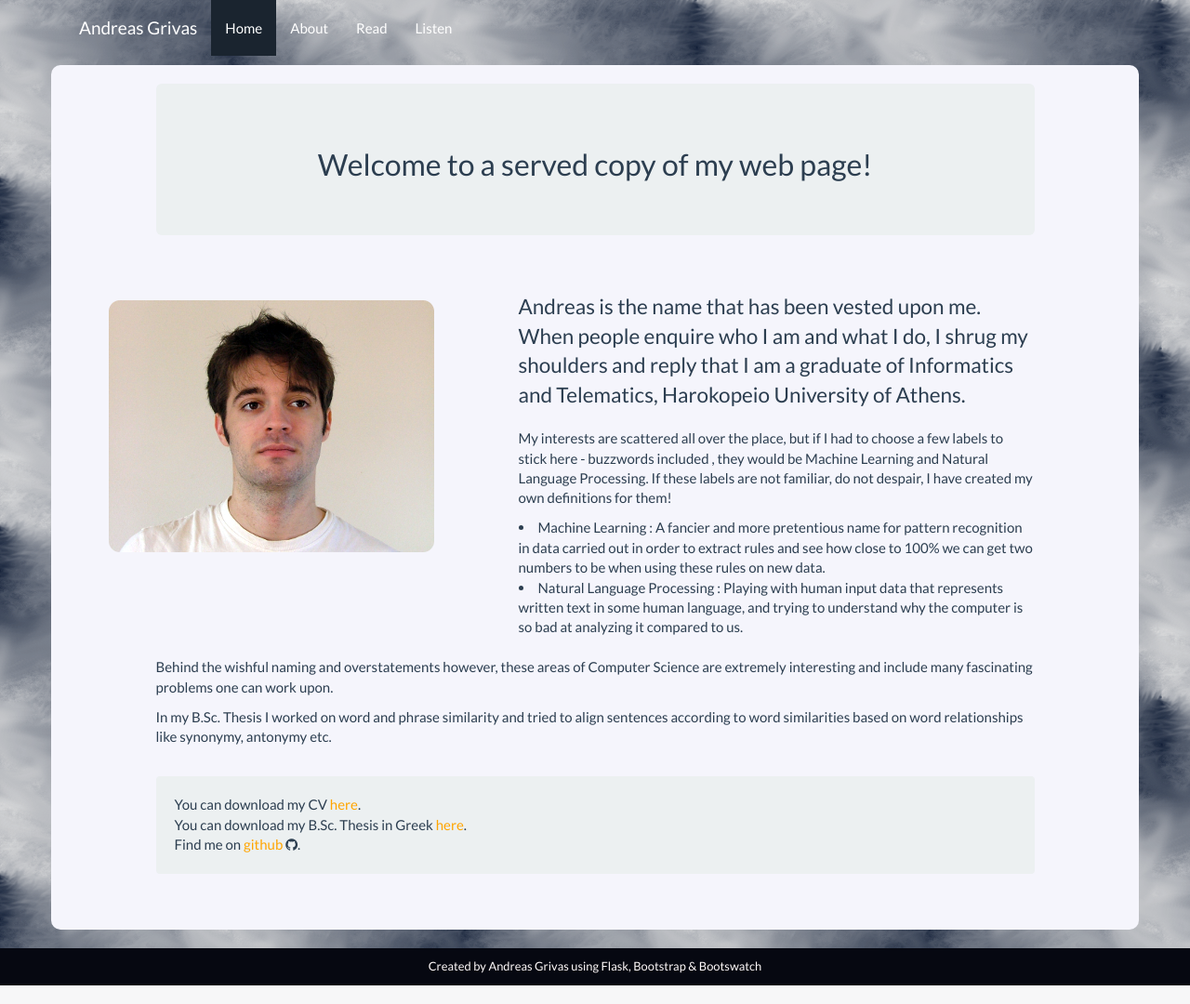
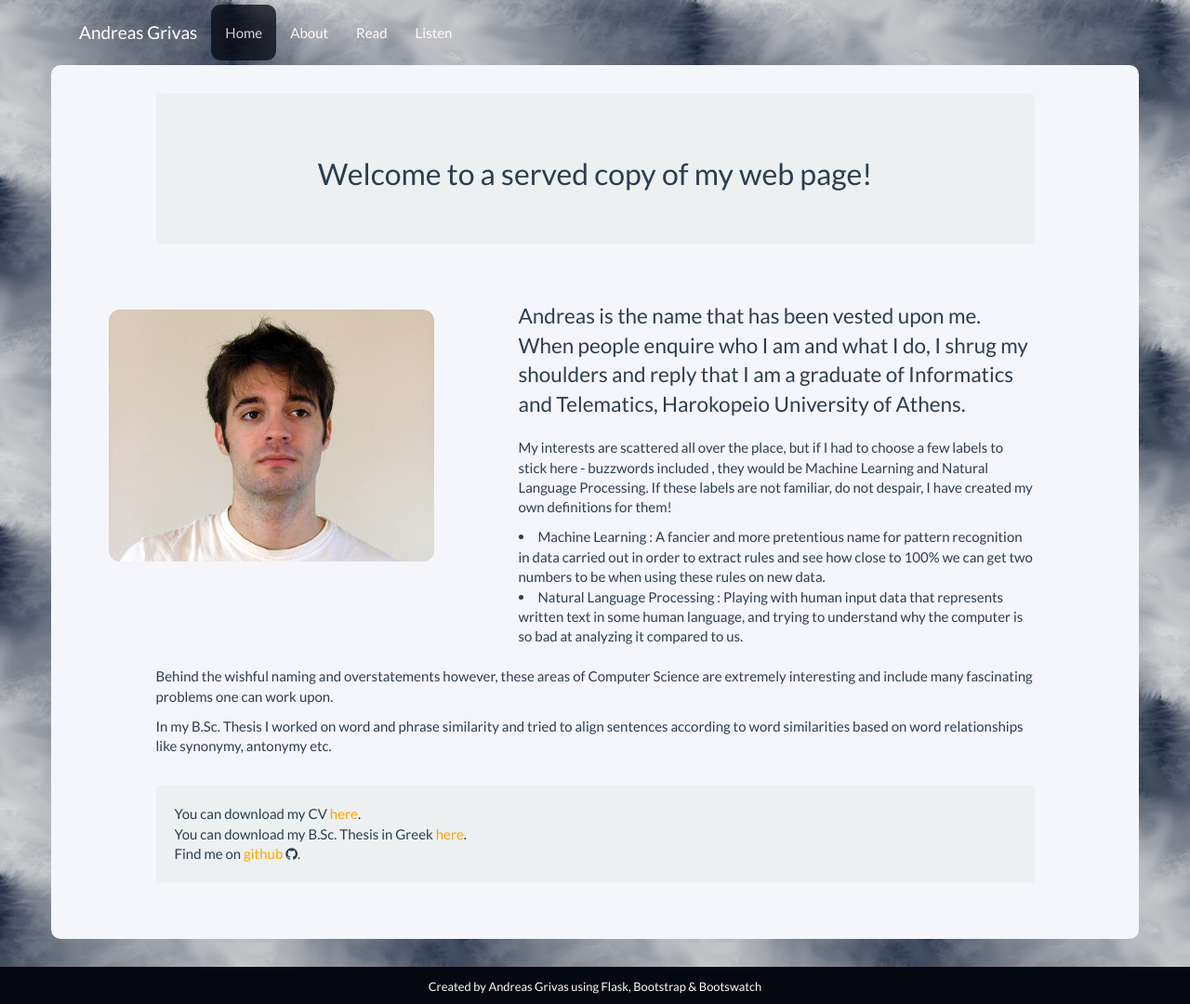
Before and after one commit to andreasgrv/website, a Flask app: page / in a window 1280 px wide. Shown: the whole page at 93% size. Run offline with Flask 2, Linux system fonts and the light colour scheme; parts of the project's set-up code (start-up, migrations or seed data) failed here and were passed over; some libraries are stand-ins or nearby versions.

Commit message:
beautified with rounded border etc

```diff
--- a/static/style.css
+++ b/static/style.css
@@ -15,8 +15,7 @@ body{
 	background-color: #f5f5fc;
 	border-radius: 10px;
 	padding-bottom: 40px;
-	padding-top: 20px;
-	margin-top: 10px;
+	padding-top: 30px;
 	margin-bottom: 60px;
 }
 
@@ -32,21 +31,36 @@ body{
     background: transparent;
 }
 
-.navbar-collapse
-{
-    width: 100%;
-    text-align: center;
+.footer{
+	height:40px;
+	margin-top:-30px;
+	padding-top:10px;
 }
 
-.footer{
-	height:40px;
-	margin-top:-40px;
-	padding-top:8px;
+.navbar-default{
+    margin-top:5px;
+    margin-bottom:5px;
 }
 
+.navbar-nav > li > a{
+    color:snow !important;
+}
 
-.navbar-collapse > a{
-    color:snow !important;
+.navbar-nav > li > a{
+    border-radius:10px !important;
+}
+
+.navbar-nav > li > a:hover{
+    color:#1d84f9 !important;
+}
+
+.navbar-nav > .active > a{
+    background: #060811 !important;
+    opacity: 0.75;
+}
+
+.navbar-nav > .active > a:hover{
+    color:#1d84f9 !important;
 }
 
 .well > a{
--- a/templates/layout.html
+++ b/templates/layout.html
@@ -6,7 +6,7 @@
 {% endblock %}
 
 {% block content %}
-		<div class="footer navbar-default blue">
+		<div class="footer blue">
 			<div class="container text-center white">
 				<small>Created by Andreas Grivas using Flask, Bootstrap & Bootswatch </small>
 			</div>
```
